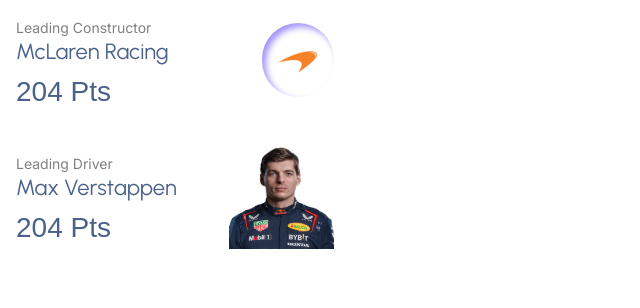
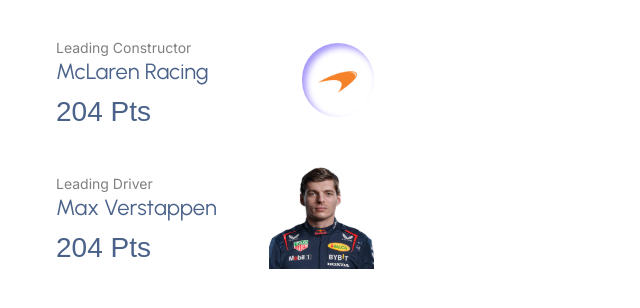
Before and after one commit to RChaubey16/f1-dashboard, a Next.js app: page / in a window 1280 px wide. Shown: the top 308 px of the page, without its empty margins (0-640 px from the left). Built offline with nearby package versions, Linux system fonts and the light colour scheme; a web font is replaced by a local one.

Commit message:
ui: add padding to body.

```diff
--- a/app/globals.css
+++ b/app/globals.css
@@ -76,4 +76,7 @@
   background: var(--background);
   color: var(--foreground);
   font-family: Arial, Helvetica, sans-serif;
+
+  /* Custom styles */
+  @apply px-10 py-5;
 }
```
